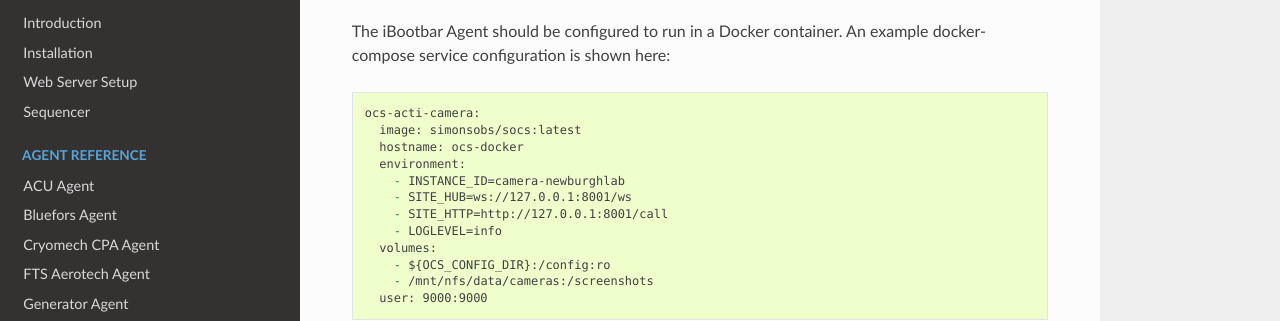
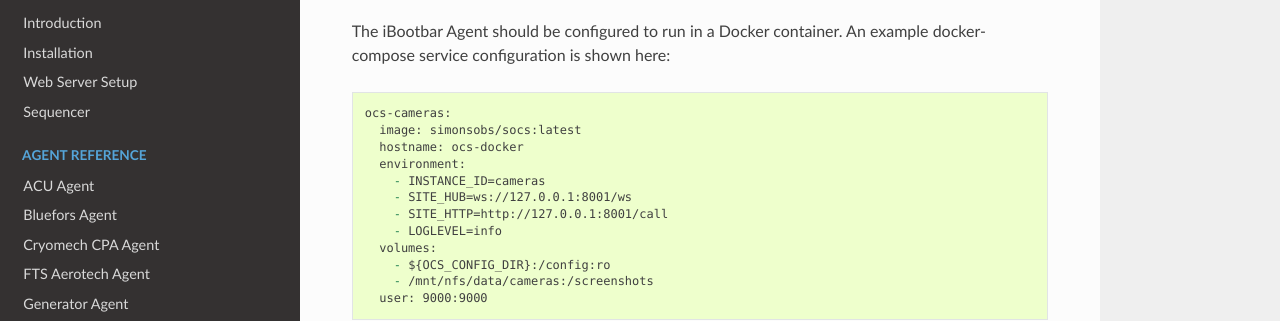
Before and after one commit to simonsobs/socs, a Sphinx documentation site: the page built from docs/agents/acti_camera.rst, in a window 1280 px wide and 900 px high, scrolled down 800 px. Shown: the part 154-475 px from the top of the window. Built offline with Sphinx 7.4.7 and the Read the Docs theme 2.0.0, drawn with Linux system fonts in a browser that asks for light colours.

Commit message:
address comments

```diff
--- a/docs/agents/acti_camera.rst
+++ b/docs/agents/acti_camera.rst
@@ -47,11 +47,11 @@ Docker Compose
 The iBootbar Agent should be configured to run in a Docker container. An
 example docker-compose service configuration is shown here::
 
-  ocs-acti-camera:
+  ocs-cameras:
     image: simonsobs/socs:latest
     hostname: ocs-docker
     environment:
-      - INSTANCE_ID=camera-newburghlab
+      - INSTANCE_ID=cameras
       - SITE_HUB=ws://127.0.0.1:8001/ws
       - SITE_HTTP=http://127.0.0.1:8001/call
       - LOGLEVEL=info
```
Also changed, not shown: 1 other file.
